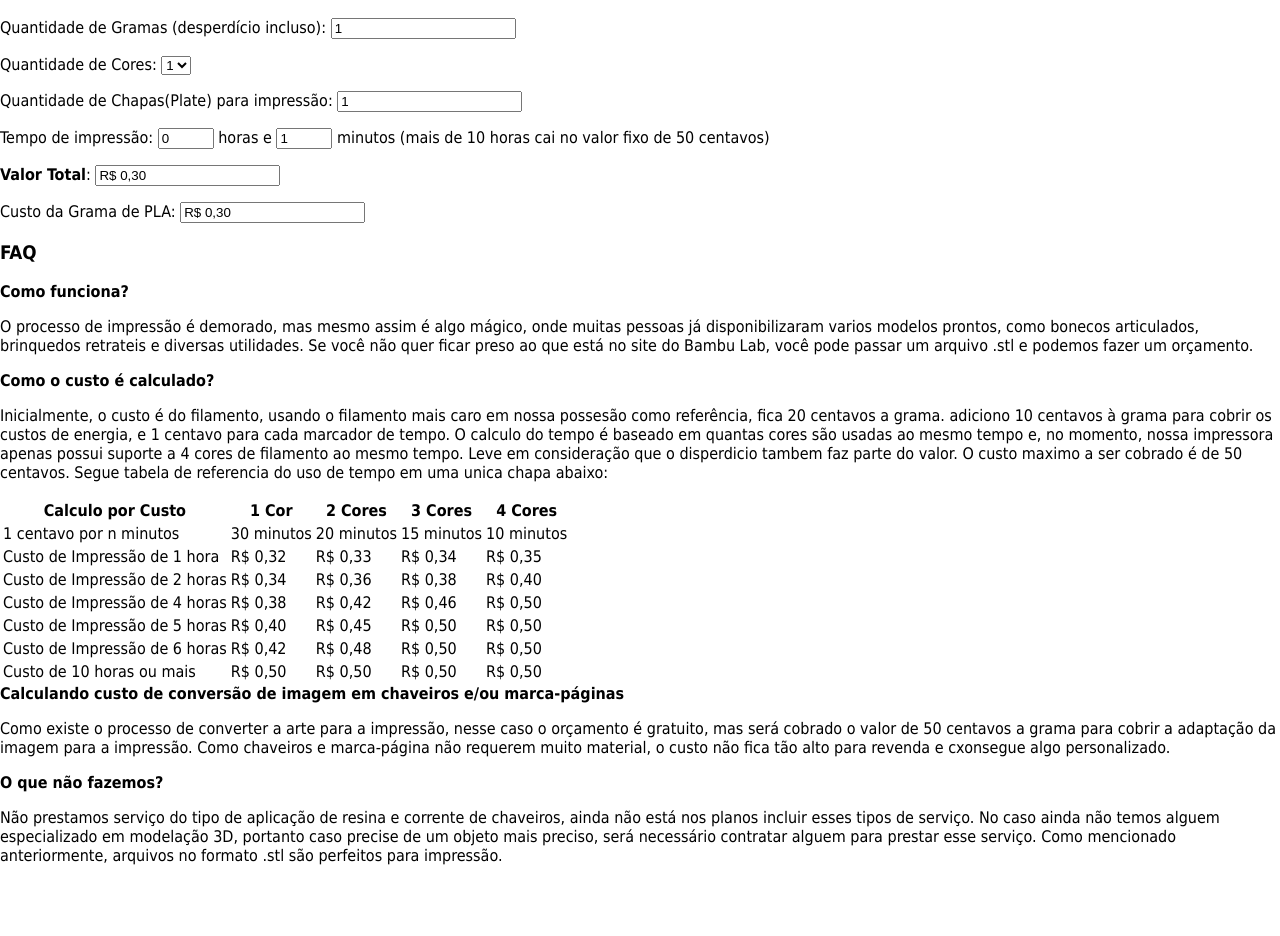
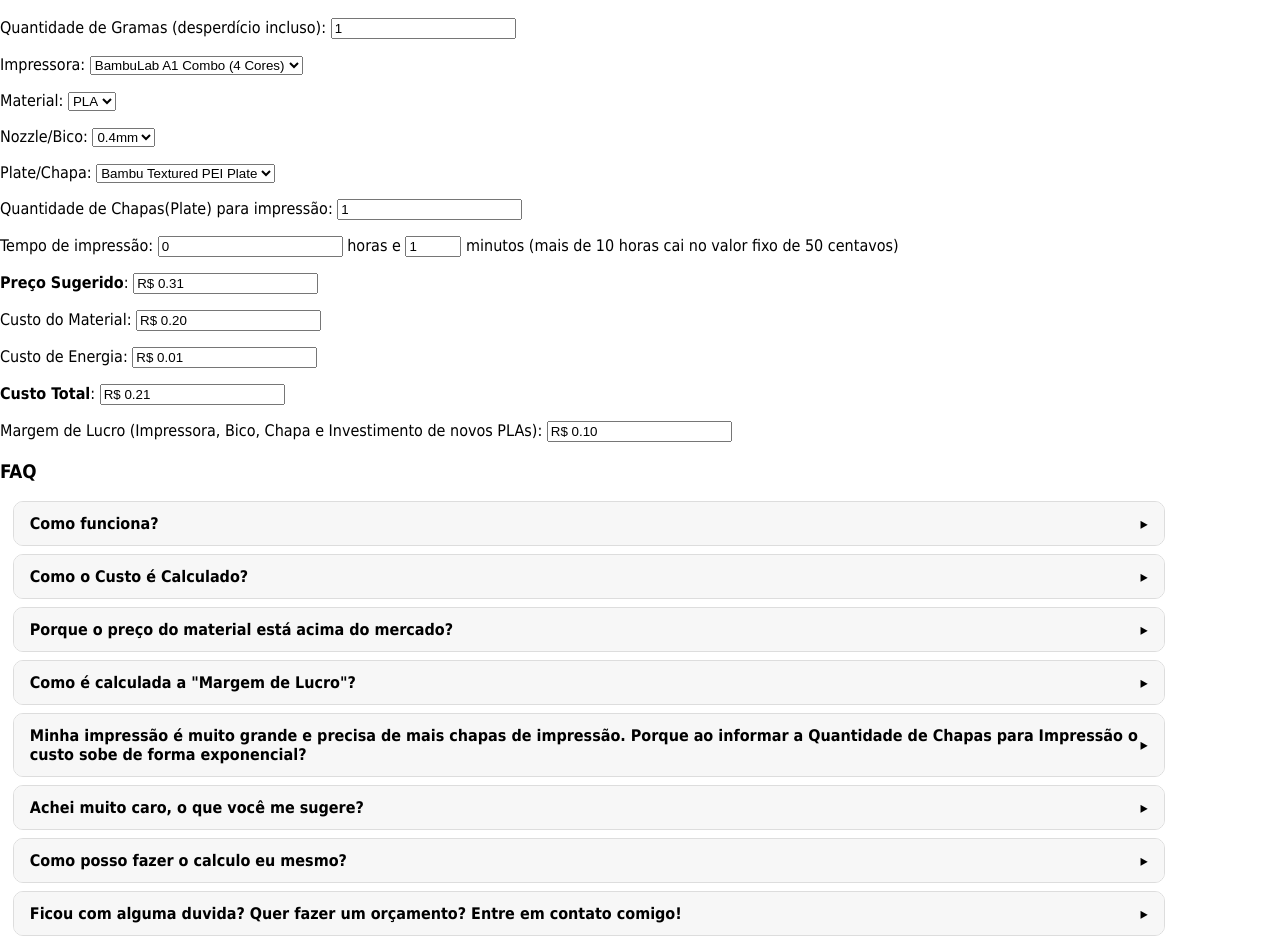
Before and after one commit to mastergig/orcamento3d, a plain HTML site: page index.html in a window 1280 px wide. Shown: the part 41-977 px from the top of the page. Before the commit the page ends 906 px from the top, so only its background shows below. Drawn offline with Linux system fonts and the light colour scheme.

Commit message:
Atualização da Calculadora
Agora posso calcular com mais precisão o custo das coisas e, assim, chegar num valor mais justo.

```diff
--- /dev/null
+++ b/calculadora.js
@@ -0,0 +1,38 @@
+function calcula() {
+    var grama = Number(document.getElementById("grama").value);
+    var material = Number(document.getElementById("material").value);
+    var impressora = Number(document.getElementById("impressora").value);
+    var bico = Number(document.getElementById("nozzle").value);
+    var placa = Number(document.getElementById("plate").value);
+    var horas = Number(document.getElementById("horas").value);
+    var minutos = Number(document.getElementById("minutos").value);
+    var qtd = Number(document.getElementById("qtd").value);
+
+    var multPlaca = Math.pow(1.1, qtd - 1) * Math.pow(25 / 24, ((qtd - 1) * (qtd - 2)) / 2); //trabalhar com multiplas chapas para o mesmo trabalho pode ser honeroso e propenso ao erro
+    var precoGrama = material / 1000; // PLA 200 reais 1kg com margem de erro
+    var tempo = (minutos + (horas * 60)); // tempo é em minutos
+    var custoGrama = multPlaca * grama * precoGrama; //depende do material
+    var custoEnergia = multPlaca * tempo / 98; // aprox. 1 centavo por minuto, sugeito a alterações
+    var custo = custoGrama + custoEnergia; // custo total
+
+    var tempoCLT = 20 * 8 * 60; //20 dias por semana, 8 horas por dia, 60 minutos por hora
+    var parcelas = 12; //divide o preço da impressora em quantas vezes
+    var margemMaterial = 0.0525; // lucro para investir em mais PLAs
+
+    //custo da impressora + bico + chapa
+    //calcula tempo CLT (como se fosse funcionario 40 horas semanais) multiplica pelo tempo usado e depois divide pelas parcelas das compras
+    var precoAdicional = ((impressora + bico + placa) / tempoCLT * tempo / parcelas) + (grama * margemMaterial);
+
+    var valor = custo + precoAdicional;
+
+    document.getElementById("custoPLA").value = "R$ " + arredonda(custoGrama);
+    document.getElementById("custoEnergia").value = "R$ " + arredonda(custoEnergia);
+    document.getElementById("custo").value = "R$ " + arredonda(custo);
+    document.getElementById("lucro").value = "R$ " + arredonda(precoAdicional);
+    document.getElementById("valor").value = "R$ " + arredonda(valor);
+}
+
+function arredonda(numero) {
+    var retorno = Math.floor(numero * 100) / 100;
+    return retorno.toFixed(2);
+}
--- a/index.html
+++ b/index.html
@@ -1,58 +1,149 @@
 <html>
-	<head>
-		<style type='text/css'>
-			body,html{
-				margin: 0;
-				padding: 0;
-				width: 100%;
-				height: 100%;
-				font-family: Tahoma;
-			}
-		</style>
-		<script type='text/javascript'>
-			//alert('hello world');
 
-			function calcula()
-			{
-				var grama = Number(document.getElementById("grama").value);
-				var plate = Number(document.getElementById("plate").value);
-				var qtdCores = Number(document.getElementById("cores").value);
-				var horas = Number(document.getElementById("horas").value);
-				var minutos = Number(document.getElementById("minutos").value);
+<head>
+	<link rel="stylesheet" href="style.css" />
+	<script type="text/javascript" src="calculadora.js"></script>
+	<title>Orçamento Impressão 3D - MasterGig</title>
+</head>
 
-				var custo = 29 + plate;
-				var tempo = minutos + (horas * 60);
+<body onload="calcula()">
+	<h1>Orçamento Impressão 3D</h1>
+	<p>Quantidade de Gramas (desperdício incluso): <input id="grama" name="grama" onchange="calcula()" type="number"
+			min="1" value="1"></p>
+	<p>Impressora: <select id="impressora" onchange="calcula()" name="impressora">
+			<option value="5599" selected>BambuLab A1 Combo (4 Cores)</option>
+		</select></p>
+	<p>Material: <select id="material" onchange="calcula()" name="material">
+			<option value="200" selected>PLA</option>
+		</select></p>
+	<p>Nozzle/Bico: <select id="nozzle" onchange="calcula()" name="nozzle">
+			<option value="0" selected>0.4mm</option>
+			<option value="500">0.2mm</option>
+		</select></p>
+	<p>Plate/Chapa: <select id="plate" onchange="calcula()" name="plate">
+			<option value="0" selected>Bambu Textured PEI Plate</option>
+			<option value="158.72">PEO Textured Triangle</option>
+			<option value="85.60">PET Textured Linear</option>
+			<option value="85.14">PEY Starry Sky (Glitter)</option>
+		</select></p>
+	<p>Quantidade de Chapas(Plate) para impressão: <input id="qtd" name="qtd" type="number" min="1" value="1"
+			onchange="calcula()"></p>
+	<p>Tempo de impressão: <input type="number" id="horas" name="horas" min="0" value="0" onchange="calcula()">
+		horas e <input type="number" id="minutos" name="minutos" min="0" max="59" value="1" onchange="calcula()">
+		minutos (mais de 10 horas cai no valor fixo de 50 centavos)</p>
+	<p><b>Preço Sugerido</b>: <input id="valor" name="valor" readonly="" value="R$ 0,30"></p>
+	<p>Custo do Material: <input id="custoPLA" name="custoPLA" readonly="" value="R$ 0,30"></p>
+	<p>Custo de Energia: <input id="custoEnergia" name="custoEnergia" readonly="" value="R$ 0,30"></p>
+	<p><b>Custo Total</b>: <input id="custo" name="custo" readonly="" value="R$ 0,30"></p>
+	<p>Margem de Lucro (Impressora, Bico, Chapa e Investimento de novos PLAs): <input id="lucro" name="lucro"
+			readonly="" value="R$ 0,30"></p>
+	<h3>FAQ</h3>
+	<div class="accordion">
+		<div class="acc-item">
+			<input type="radio" name="acc" id="works">
+			<label class="acc-label" for="works">Como funciona?</label>
+			<div class="acc-content">
+				<div>
+					<p>O processo de impressão é demorado, mas mesmo assim é algo mágico, onde muitas pessoas já
+						disponibilizaram varios modelos prontos, como bonecos articulados, brinquedos retrateis e
+						diversas utilidades. Se você não quer ficar preso ao que está no site do Bambu Lab, você pode
+						passar um arquivo .stl e podemos fazer um orçamento.</p>
+				</div>
+			</div>
+		</div>
+		<div class="acc-item">
+			<input type="radio" name="acc" id="calc">
+			<label class="acc-label" for="calc">Como o Custo é Calculado?</label>
+			<div class="acc-content">
+				<div>
+					<p>O material (no caso PLA) é cobrado por gramas, e o custo de energia é de um pouco mais de 1
+						centavo por minuto. Isso cobre o preço basico da impressão.</p>
+				</div>
+			</div>
+		</div>
+		<div class="acc-item">
+			<input type="radio" name="acc" id="matt">
+			<label class="acc-label" for="matt">Porque o preço do material está acima do mercado?</label>
+			<div class="acc-content">
+				<div>
+					<p>Pode ocorrer alguns erros durante a impressão, e quando acontece é altamente provavel que a
+						impressão será reiniciada. É considerado uma pequena margem de erro para que, caso ocorra, o
+						custo não seja repassado para você.</p>
+				</div>
+			</div>
+		</div>
+		<div class="acc-item">
+			<input type="radio" name="acc" id="lucr">
+			<label class="acc-label" for="lucr">Como é calculada a "Margem de Lucro"?</label>
+			<div class="acc-content">
+				<div>
+					<p>Diversos fatores entram em jogo para essa margem, como investimento de novos materiais, parcela
+						do custo da impressora, da placa e do bico. O valor é calculado com base no tempo de impressão.
+					</p>
+					<p>O valor final é o preço sugerido, posso acabar arredondando para baixo por conveniência.</p>
+				</div>
+			</div>
+		</div>
+		<div class="acc-item">
+			<input type="radio" name="acc" id="qtde">
+			<label class="acc-label" for="qtde">Minha impressão é muito grande e precisa de mais chapas de impressão.
+				Porque ao informar a Quantidade de Chapas para Impressão o custo sobe de forma exponencial?</label>
+			<div class="acc-content">
+				<div>
+					<p>Como a margem de erro aumenta com a troca de chapa, pode ocorrer de que a chapa fique suja entre
+						a transição e precise de manutenção entre as impressões, o valor aumenta de forma exponencial
+						prevendo essas falhas.</p>
+					<p>Leve em consideração que imprimir o mesmo conteúdo mais de uma vez não acarreta no uso de mais
+						chapas.</p>
+				</div>
+			</div>
+		</div>
+		<div class="acc-item">
+			<input type="radio" name="acc" id="caro">
+			<label class="acc-label" for="caro">Achei muito caro, o que você me sugere?</label>
+			<div class="acc-content">
+				<div>
+					<p>Compre sua impressora! Sem brincadeira, as impressoras da BambuLab são bem intuitivas e recomendo
+						muito entrar nessa, nem mesmo que seja por hobby, mas estou aqui tentando garantir uma renda
+						extra nesses tempos complicados onde está cada vez mais dificil conseguir emprego na área de
+						TI...
+						Caso saiba de alguma vaga, aceito indicações.</p>
+					<p><a href="https://beehive.com.br/categoria-produto/bambu-lab/impressora-3d/"
+							target="_blank">Sugestão: Compre na BeeHive</a></p>
+				</div>
+			</div>
+		</div>
+		<div class="acc-item">
+			<input type="radio" name="acc" id="bambu">
+			<label class="acc-label" for="bambu">Como posso fazer o calculo eu mesmo?</label>
+			<div class="acc-content">
+				<div>
+					<p>Baixe o <a href="https://bambulab.com/pt-br/download/studio" target="_blank">BambuStudio</a>. Lá
+						você consegue ver os modelos da comunidade, usar o MakerLab para fazer modelos de chaveiros e
+						outros tipos de arte, e consegue gerar arquivos preparados para a impressão.</p>
+					<p>Ao gerar um chaveiro, por exemplo, prepare a impressão e, em seguida, escolha Fatiar Mesa. Ele
+						vai gerar um grafico com a quantidade Total de Gramas, mostra quanto de despercio é esperado
+						para a impressão e mostra quanto tempo vai levar para imprimir. Anote esses valores e informe
+						eles na nossa calculadora, assim você terá uma estimativa do custo sem nem precisar entrar em
+						contato comigo.</p>
+					<p><b>PS.:</b>Não esqueça de marcar a mesma impressora (Bambu Lab A1) e o Diametro (tamanho do bico)
+						da impressão antes de fatiar. Se não for um chaveiro, não esqueça de usar e calcular o suporte
+						para a impressão</p>
+				</div>
+			</div>
+		</div>
+		<div class="acc-item">
+			<input type="radio" name="acc" id="last">
+			<label class="acc-label" for="last">Ficou com alguma duvida? Quer fazer um orçamento? Entre em contato
+				comigo!</label>
+			<div class="acc-content">
+				<div>
+					<p>Ops, ainda não criei um email exclusivo pra isso, mas se esse link chegou até você, provavelmente
+						você tem como entrar em contato... ou aguarde uma atualização dessa página</p>
+				</div>
+			</div>
+		</div>
+	</div>
+</body>
 
-				var custoMinutos = (qtdCores == 1)?30:(qtdCores == 2)?20:(qtdCores == 3)?15:10;
-
-				var custoTempo = Math.floor(tempo/custoMinutos)
-				custo += custoTempo;
-				custo = ((custo>50)?50:custo)/100;
-				valor = grama * custo;
-
-				document.getElementById("custo").value = "R$ "+custo;
-				document.getElementById("valor").value = "R$ "+valor;
-			}
-		</script>
-	</head>
-
-	<body>
-		<h1>Orçamento Impressão 3D</h1>
-		<p>Quantidade de Gramas (desperdício incluso): <input id="grama" name="grama" onchange="calcula()" type="number" min=1 value=1 /></p>
-		<p>Quantidade de Cores: <select id="cores" onchange="calcula()" name="cores"><option value="1">1</option><option value="2">2</option><option value="3">3</option><option value="4">4</option></select></p>
-		<p>Quantidade de Chapas(Plate) para impressão: <input id="plate" name="plate" type="number" min=1 value=1  onchange="calcula()" /></p>
-		<p>Tempo de impressão: <input type="number" id="horas" name="horas" min="0" max="10" value=0 onchange="calcula()" /> horas e <input type="number" id="minutos" name="minutos" min="0" max="59" value=1 onchange="calcula()" /> minutos (mais de 10 horas cai no valor fixo de 50 centavos)</p>
-		<p><b>Valor Total</b>: <input id="valor" name="valor" readonly value="R$ 0,30" /></p>
-		<p>Custo da Grama de PLA: <input id="custo" name="custo" readonly value="R$ 0,30" /></p>
-		<h3>FAQ</h3>
-		<b>Como funciona?</b>
-		<p>O processo de impressão é demorado, mas mesmo assim é algo mágico, onde muitas pessoas já disponibilizaram varios modelos prontos, como bonecos articulados, brinquedos retrateis e diversas utilidades. Se você não quer ficar preso ao  que está no site do Bambu Lab, você pode passar um arquivo .stl e podemos fazer um orçamento.</p>
-		<b>Como o custo é calculado?</b>
-		<p>Inicialmente, o custo é do filamento, usando o filamento mais caro em nossa possesão como referência, fica 20 centavos a grama. adiciono 10 centavos à grama para cobrir os custos de energia, e 1 centavo para cada marcador de tempo. O calculo do tempo é baseado em quantas cores são usadas ao mesmo tempo e, no momento, nossa impressora apenas possui suporte a 4 cores de filamento ao mesmo tempo. Leve em consideração que o disperdicio tambem faz parte do valor. O custo maximo a ser cobrado é de 50 centavos. Segue tabela de referencia do uso de tempo em uma unica chapa abaixo:</p>
-		<table><thead><tr><th>Calculo por Custo</th><th>1 Cor</th><th>2 Cores</th><th>3 Cores</th><th>4 Cores</th></tr></thead><tbody><tr><td>1 centavo por n minutos</td><td>30 minutos</td><td>20 minutos</td><td>15 minutos</td><td>10 minutos</td></tr><tr><td>Custo de Impressão de 1 hora</td><td>R$ 0,32</td><td>R$ 0,33</td><td>R$ 0,34</td><td>R$ 0,35</td></tr><tr><td>Custo de Impressão de 2 horas</td><td>R$ 0,34</td><td>R$ 0,36</td><td>R$ 0,38</td><td>R$ 0,40</td></tr><tr><td>Custo de Impressão de 4 horas</td><td>R$ 0,38</td><td>R$ 0,42</td><td>R$ 0,46</td><td>R$ 0,50</td></tr><tr><td>Custo de Impressão de 5 horas</td><td>R$ 0,40</td><td>R$ 0,45</td><td>R$ 0,50</td><td>R$ 0,50</td></tr><tr><td>Custo de Impressão de 6 horas</td><td>R$ 0,42</td><td>R$ 0,48</td><td>R$ 0,50</td><td>R$ 0,50</td></tr><tr><td>Custo de 10 horas ou mais</td><td>R$ 0,50</td><td>R$ 0,50</td><td>R$ 0,50</td><td>R$ 0,50</td></tr></tbody></table>
-		<b>Calculando custo de conversão de imagem em chaveiros e/ou marca-páginas</b>
-		<p>Como existe o processo de converter a arte para a impressão, nesse caso o orçamento é gratuito, mas será cobrado o valor de 50 centavos a grama para cobrir a adaptação da imagem para a impressão. Como chaveiros e marca-página não requerem muito material, o custo não fica tão alto para revenda e cxonsegue algo personalizado.</p>
-		<b>O que não fazemos?</b>
-		<p>Não prestamos serviço do tipo de aplicação de resina e corrente de chaveiros, ainda não está nos planos incluir esses tipos de serviço. No caso ainda não temos alguem  especializado em modelação 3D, portanto caso precise de um objeto mais preciso, será necessário contratar alguem para prestar esse serviço. Como mencionado anteriormente, arquivos no formato .stl são perfeitos para impressão.</p>
-	</body>
 </html>
--- /dev/null
+++ b/style.css
@@ -0,0 +1,66 @@
+	body,
+	html {
+	    margin: 0;
+	    padding: 0;
+	    width: 100%;
+	    height: 100%;
+	    font-family: Tahoma;
+	}
+
+	.accordion {
+	    min-width: 90%;
+	    max-width: 90%;
+	    width: 98%;
+        margin:10px 1%;
+	    border-radius: 10px;
+	}
+
+	.acc-item {
+	    border: 1px solid #ddd;
+	    border-radius: 10px;
+	    margin-bottom: 8px;
+	    overflow: hidden;
+	}
+
+	/* Esconde os inputs */
+	.acc-item input {
+	    position: absolute;
+	    opacity: 0;
+	    pointer-events: none;
+	}
+
+	.acc-label {
+	    display: flex;
+	    align-items: center;
+	    justify-content: space-between;
+	    padding: .75rem 1rem;
+	    cursor: pointer;
+	    font-weight: 600;
+	    background: #f7f7f7;
+	}
+
+	.acc-content {
+	    display: grid;
+	    grid-template-rows: 0fr;
+	    transition: grid-template-rows .25s ease;
+	}
+
+	.acc-content>div {
+	    min-height: 0;
+	    padding: 0 1rem 0;
+	}
+
+	/* Abre quando marcado */
+	.acc-item input:checked~.acc-content {
+	    grid-template-rows: 1fr;
+	}
+
+	/* Indicador visual (setinha) */
+	.acc-label::after {
+	    content: "▸";
+	    transition: transform .2s ease;
+	}
+
+	.acc-item input:checked+.acc-label::after {
+	    transform: rotate(90deg);
+	}
```
